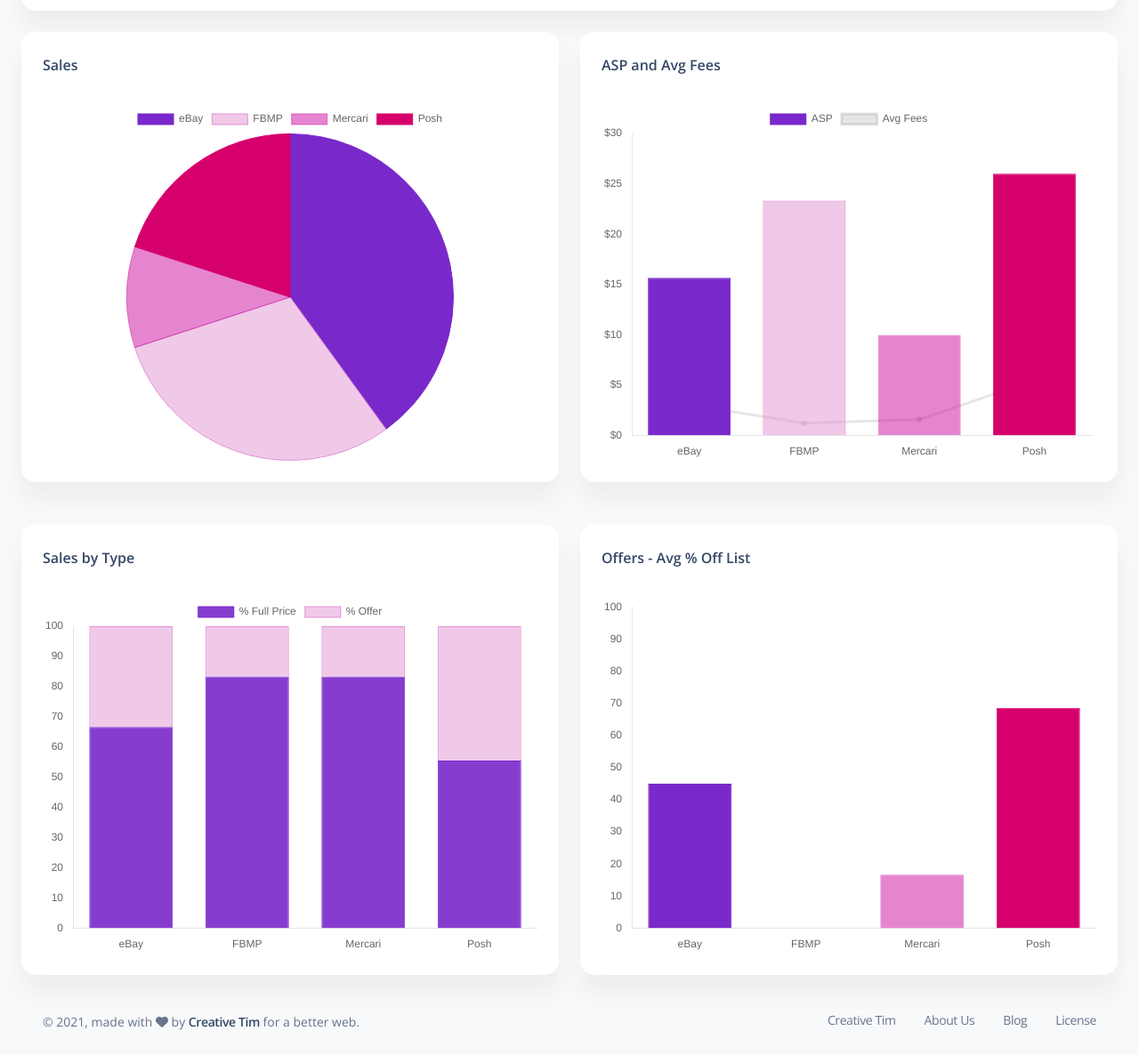
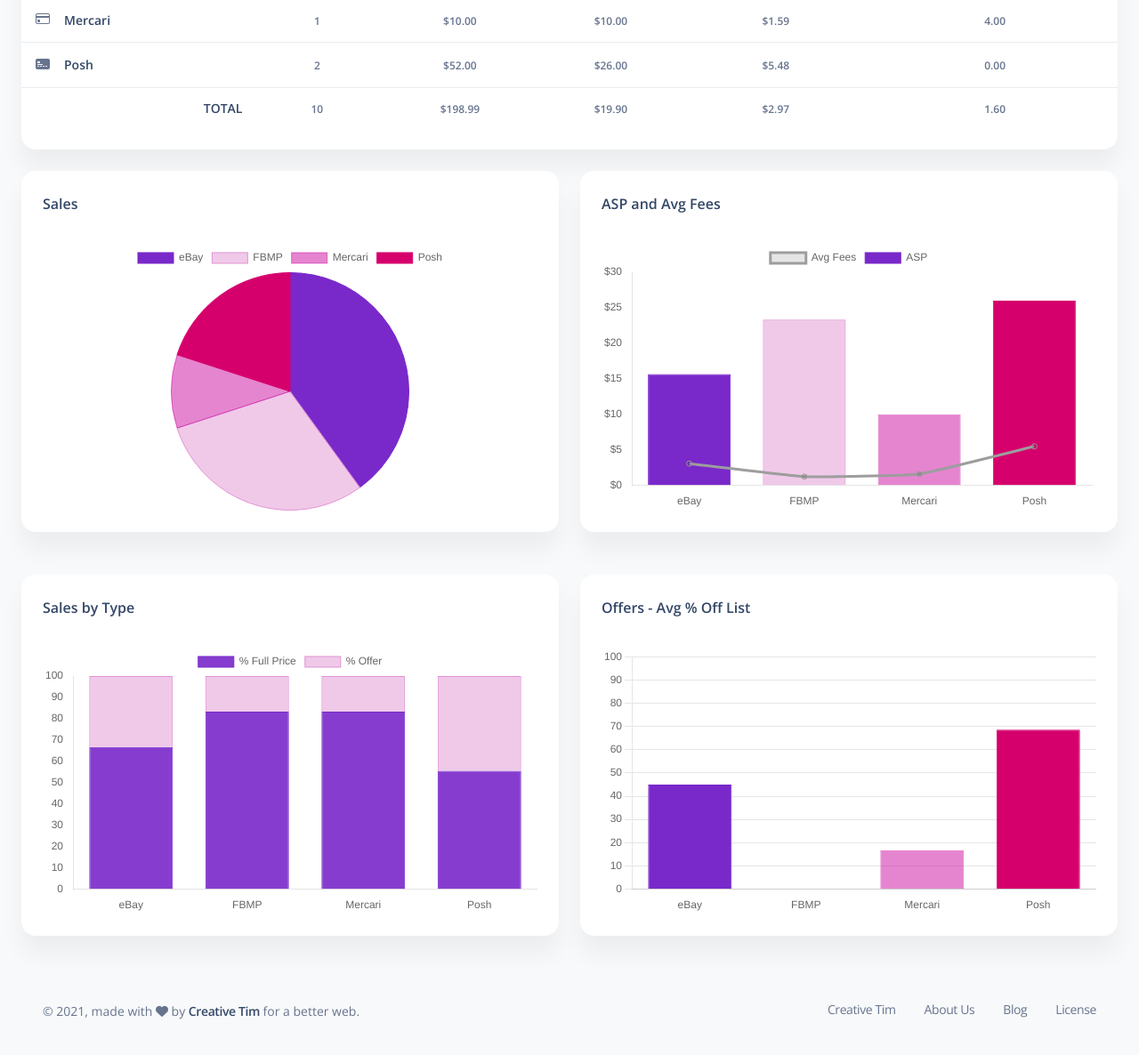
Before and after one commit to dkk5685/platform_experiment, a website: page index.html in a window 1280 px wide. Shown: the part 884-2070 px from the top of the page at 89% size. Drawn offline with nearby package versions, Linux system fonts and the light colour scheme.

Commit message:
Updates to main dashboard; about me, and graph resizing and tweaked data

```diff
--- a/index.html
+++ b/index.html
@@ -7,7 +7,7 @@
   <link rel="apple-touch-icon" sizes="76x76" href="../assets/img/apple-icon.png">
   <link rel="icon" type="image/png" href="../assets/img/favicon.png">
   <title>
-    Soft UI Dashboard by Creative Tim
+    Reselling Platform Experiment by thrif
   </title>
   <!--     Fonts and icons     -->
   <link href="https://fonts.googleapis.com/css?family=Open+Sans:300,400,600,700" rel="stylesheet" />
@@ -23,7 +23,9 @@
 </head>
 
 <body class="g-sidenav-show  bg-gray-100">
-  <!--<aside class="sidenav navbar navbar-vertical navbar-expand-xs border-0 border-radius-xl my-3 fixed-start ms-3 " id="sidenav-main">
+<!--SIDENAV-->
+  <!--
+    <aside class="sidenav navbar navbar-vertical navbar-expand-xs border-0 border-radius-xl my-3 fixed-start ms-3 " id="sidenav-main">
     <div class="sidenav-header">
       <i class="fas fa-times p-3 cursor-pointer text-secondary opacity-5 position-absolute end-0 top-0 d-none d-xl-none" aria-hidden="true" id="iconSidenav"></i>
       <a class="navbar-brand m-0" href="https://demos.creative-tim.com/soft-ui-dashboard/pages/dashboard.html" target="_blank">
@@ -252,25 +254,31 @@
       </div>
       <a class="btn bg-gradient-primary mt-4 w-100" href="https://www.creative-tim.com/product/soft-ui-dashboard-pro?ref=sidebarfree" type="button">Upgrade to pro</a>
     </div>
-  </aside>-->
-  <main class="main-content position-relative max-height-vh-100 h-100 mt-1 border-radius-lg ">
+  </aside>
+  -->
+
+  <main class="main-content position-relative max-height-vh-100 h-100 mt-1 border-radius-lg">
     <!-- Navbar -->
     <nav class="navbar navbar-main navbar-expand-lg px-0 mx-4 shadow-none border-radius-xl" id="navbarBlur" navbar-scroll="true">
       <div class="container-fluid py-1 px-3">
+        <!-- BREADCRUMB -->
         <nav aria-label="breadcrumb">
           <ol class="breadcrumb bg-transparent mb-0 pb-0 pt-1 px-0 me-sm-6 me-5">
-            <li class="breadcrumb-item text-sm"><a class="opacity-5 text-dark" href="javascript:;">Pages</a></li>
+            <li class="breadcrumb-item text-sm"><a class="opacity-5 text-dark" href="javascript:;">Home</a></li>
             <li class="breadcrumb-item text-sm text-dark active" aria-current="page">Dashboard</li>
           </ol>
           <h6 class="font-weight-bolder mb-0">Dashboard</h6>
         </nav>
+        <!-- NAV Right Side -->
         <div class="collapse navbar-collapse mt-sm-0 mt-2 me-md-0 me-sm-4" id="navbar">
+          <!-- NAV SEARCH -->
           <div class="ms-md-auto pe-md-3 d-flex align-items-center">
             <!--<div class="input-group">
               <span class="input-group-text text-body"><i class="fas fa-search" aria-hidden="true"></i></span>
               <input type="text" class="form-control" placeholder="Type here...">
             </div>-->
           </div>
+          <!-- HAMBURGER -->
           <ul class="navbar-nav  justify-content-end">
             <li class="nav-item d-flex align-items-center">
               <!--<a href="javascript:;" class="nav-link text-body font-weight-bold px-0">
@@ -365,17 +373,18 @@
                       </div>
                     </div>
                   </a>
-                </li>-->
-          </ul>
+                </li>
+              </u>-->
             </li>
           </ul>
         </div>
       </div>
     </nav>
     <!-- End Navbar -->
+
+    <!-- Main Dashboard -->
     <div class="container-fluid py-4">
-
-      <!--totals-->
+      <!-- First Row: summary/totals -->
       <div class="row">
           <div class="col-xl-3 col-sm-6 mb-xl-0 mb-4">
             <div class="card">
@@ -469,21 +478,27 @@
 
       <!--built by-->
       <div class="row mt-4">
+        <!--about/rocket-->
         <div class="col-lg-7 mb-lg-0 mb-4">
             <div class="card">
               <div class="card-body p-3">
                 <div class="row">
+                  <!--about-->
                   <div class="col-lg-6">
                     <div class="d-flex flex-column h-100">
                       <p class="mb-1 pt-2 text-bold">Built by a Reseller</p>
                       <h5 class="font-weight-bolder">Platform Experiment</h5>
-                    <p class="mb-5">From colors, cards, typography to complex elements, you will find the full documentation.</p>
-                    <a class="text-body text-sm font-weight-bold mb-0 icon-move-right mt-auto" href="javascript:;">
+                      <p class="mb-5">I am a Data Nerd Reseller. After a two week cross posting binge, the results were interesting and I decided to expand to a formal experiment.<br>
+                      <br>I will be cross posting the same inventory, each priced the same, to 4 of the major platforms - eBay, FBMP, Mecari, and Posh. TBC...</p>
+
+                      <a class="text-body text-sm font-weight-bold mb-0 icon-move-right mt-auto" href="https://thriftporn.com/platform-experiment/;">
                         Read More
                         <i class="fas fa-arrow-right text-sm ms-1" aria-hidden="true"></i>
                       </a>
+
                     </div>
                   </div>
+                  <!--rocket-->
                   <div class="col-lg-5 ms-auto text-center mt-5 mt-lg-0">
                     <div class="bg-gradient-primary border-radius-lg h-100">
                       <img src="../assets/img/shapes/waves-white.svg" class="position-absolute h-100 w-50 top-0 d-lg-block d-none" alt="waves">
@@ -496,6 +511,7 @@
               </div>
             </div>
           </div>
+        <!--daily totals-->
         <div class="col-lg-5 mb-lg-0 mb-4">
             <div class="card h-100 p-3">
               <!--<div class="overflow-hidden position-relative border-radius-lg bg-cover h-100" style="background-image: url('../assets/img/ivancik.jpg');">
@@ -565,7 +581,8 @@
                       <p class="text-xs mt-1 mb-0 font-weight-bold">Sold</p>
                     </div>
                     <h4 class="font-weight-bolder">2</h4>
-                  <!-- <div class="progress w-75">
+                    <!--
+                      <div class="progress w-75">
                         <div class="progress-bar bg-dark w-90" role="progressbar" aria-valuenow="90" aria-valuemin="0" aria-valuemax="100"></div>
                       </div> -->
                   </div>
@@ -620,6 +637,7 @@
           <!-- TABLE -->
           <div class="col-lg-12">
             <div class="card">
+              <!-- TABLE HEADER -->
               <div class="card-header pb-0">
                 <div class="row">
                   <div class="col-lg-6 col-7">
@@ -631,6 +649,7 @@
                   </div>
                 </div>
               </div>
+              <!-- TABLE BODY -->
               <div class="card-body px-0 pb-4">
                 <div class="table-responsive">
                   <table class="table align-items-center mb-0">
@@ -641,13 +660,12 @@
                         <th class="text-center text-uppercase text-secondary text-xxs font-weight-bolder opacity-7">Total</th>
                         <th class="text-center text-uppercase text-secondary text-xxs font-weight-bolder opacity-7">ASP</th>
                         <th class="text-center text-uppercase text-secondary text-xxs font-weight-bolder opacity-7">Avg Fees</th>
-
                         <th class="text-center text-uppercase text-secondary text-xxs font-weight-bolder opacity-7">Avg List Time<br><span>(days)</span></th>
                       </tr>
                     </thead>
                     <tbody>
+                      <!--eBay-->
                       <tr>
-                      <!--eBay-->
                         <td>
                           <div class="d-flex px-2 py-1">
                             <div><i class="fab fa-ebay me-3"></i></div>
@@ -659,11 +677,11 @@
                         <td class="align-middle text-center text-sm"><span class="text-xs font-weight-bold"> 4 </span></td>
                         <td class="align-middle text-center text-sm"><span class="text-xs font-weight-bold"> $66.99 </span></td>
                         <td class="align-middle text-center text-sm"><span class="text-xs font-weight-bold"> $16.75 </span></td>
-                      <td class="align-middle text-center text-sm"><span class="text-xs font-weight-bold"> $3.29 </span></td>
+                        <td class="align-middle text-center text-sm"><span class="text-xs font-weight-bold"> $3.36 </span></td>
                         <td class="align-middle text-center text-sm"><span class="text-xs font-weight-bold"> 1.25 </span></td>
                       </tr>
+                      <!--FBMP-->
                       <tr>
-                      <!--FBMP-->
                         <td>
                           <div class="d-flex px-2 py-1">
                             <div><i class="fab fa-facebook me-3"></i></div>
@@ -678,8 +696,8 @@
                         <td class="align-middle text-center text-sm"><span class="text-xs font-weight-bold"> $1.23 </span></td>
                         <td class="align-middle text-center text-sm"><span class="text-xs font-weight-bold"> 2.33 </span></td>
                       </tr>
+                      <!--Mercari -->
                       <tr>
-                      <!--Mercari -->
                         <td>
                           <div class="d-flex px-2 py-1">
                             <div><i class="bi bi-credit-card me-3"></i></div>
@@ -694,8 +712,8 @@
                         <td class="align-middle text-center text-sm"><span class="text-xs font-weight-bold"> $1.59 </span></td>
                         <td class="align-middle text-center text-sm"><span class="text-xs font-weight-bold"> 4.00 </span></td>
                       </tr>
+                      <!--POSH-->
                       <tr>
-                      <!--POSH-->
                         <td>
                           <div class="d-flex px-2 py-1">
                             <div>
@@ -709,11 +727,11 @@
                         <td class="align-middle text-center text-sm"><span class="text-xs font-weight-bold"> 2 </span></td>
                         <td class="align-middle text-center text-sm"><span class="text-xs font-weight-bold"> $52.00 </span></td>
                         <td class="align-middle text-center text-sm"><span class="text-xs font-weight-bold"> $26.00 </span></td>
-                      <td class="align-middle text-center text-sm"><span class="text-xs font-weight-bold"> $3.29 </span></td>
+                        <td class="align-middle text-center text-sm"><span class="text-xs font-weight-bold"> $5.48 </span></td>
                         <td class="align-middle text-center text-sm"><span class="text-xs font-weight-bold"> 0.00 </span></td>
                       </tr>
+                      <!--TOTAL-->
                       <tr>
-                      <!--TOTAL-->
                         <td>
                           <div class="d-flex px-2 py-1 justify-content-end">
                             <div class="d-flex flex-column">
@@ -724,7 +742,7 @@
                         <td class="align-middle text-center text-sm"><span class="text-xs font-weight-bold"> 10 </span></td>
                         <td class="align-middle text-center text-sm"><span class="text-xs font-weight-bold"> $198.99 </span></td>
                         <td class="align-middle text-center text-sm"><span class="text-xs font-weight-bold"> $19.90 </span></td>
-                      <td class="align-middle text-center text-sm"><span class="text-xs font-weight-bold"> $2.90 </span></td>
+                        <td class="align-middle text-center text-sm"><span class="text-xs font-weight-bold"> $2.97 </span></td>
                         <td class="align-middle text-center text-sm"><span class="text-xs font-weight-bold"> 1.60 </span></td>
                       </tr>
                     </tbody>
@@ -734,9 +752,6 @@
             </div>
           </div>
         </div>
-
-
-
 
       <!--SALES, ASP-->
       <div class="row mt-4">
@@ -756,7 +771,7 @@
               </div>
               <div class="card-body p-3">
                 <div class="chart p-2">
-                  <canvas id="myChart1" class="chart-canvas" height="400"></canvas>
+                  <canvas id="myChart1" class="chart-canvas" height="300"></canvas>
                 </div>
               </div>
             </div>
@@ -777,7 +792,7 @@
               </div>
               <div class="card-body p-3">
                 <div class="chart p-2">
-                  <canvas id="myChart2" class="chart-canvas" height="400"></canvas>
+                  <canvas id="myChart2" class="chart-canvas" height="300"></canvas>
                 </div>
               </div>
             </div>
@@ -802,7 +817,7 @@
               </div>
               <div class="card-body p-3">
                 <div class="chart p-2">
-                  <canvas id="myChart3" class="chart-canvas" height="400"></canvas>
+                  <canvas id="myChart3" class="chart-canvas" height="300"></canvas>
                 </div>
               </div>
             </div>
@@ -823,7 +838,7 @@
               </div>
               <div class="card-body p-3">
                 <div class="chart p-2">
-                  <canvas id="myChart4" class="chart-canvas" height="400"></canvas>
+                  <canvas id="myChart4" class="chart-canvas" height="300"></canvas>
                 </div>
               </div>
             </div>
@@ -955,8 +970,7 @@
         </div>
       </div>-->
 
-
-        <footer class="footer pt-3  ">
+      <footer class="footer pt-5  ">
           <div class="container-fluid">
             <div class="row align-items-center justify-content-lg-between">
               <div class="col-lg-6 mb-lg-0 mb-4">
@@ -1055,6 +1069,7 @@
           }
         }
         );
+
     const myChart2 = new Chart(
       document.getElementById("myChart2").getContext("2d"),
       {
@@ -1078,12 +1093,16 @@
                 "rgba(203, 12, 159, 0.5)",
                 "rgba(214, 0, 108, 1)"
               ],
-              borderWidth: 1
+              borderWidth: 1,
+              order: 2
             },
             {
               type: "line",
               label: "Avg Fees",
-              data: [3.06, 1.23, 1.59, 5.48]
+              data: [3.06, 1.23, 1.59, 5.48],
+              borderColor: '#9D9D9D',
+              order: 1,
+              tension: 0.1
              }
             ]
           },
@@ -1255,14 +1274,13 @@
                 min: 0,
                 max: 100,
                 grid: {
-                  display: false
+                  display: true
                 }
               }
             }
           }
         }
     );
-
 
   </script>
 
```
Also changed, not shown: 4 other files. Lines whose indentation alone changed are shown as unchanged.
